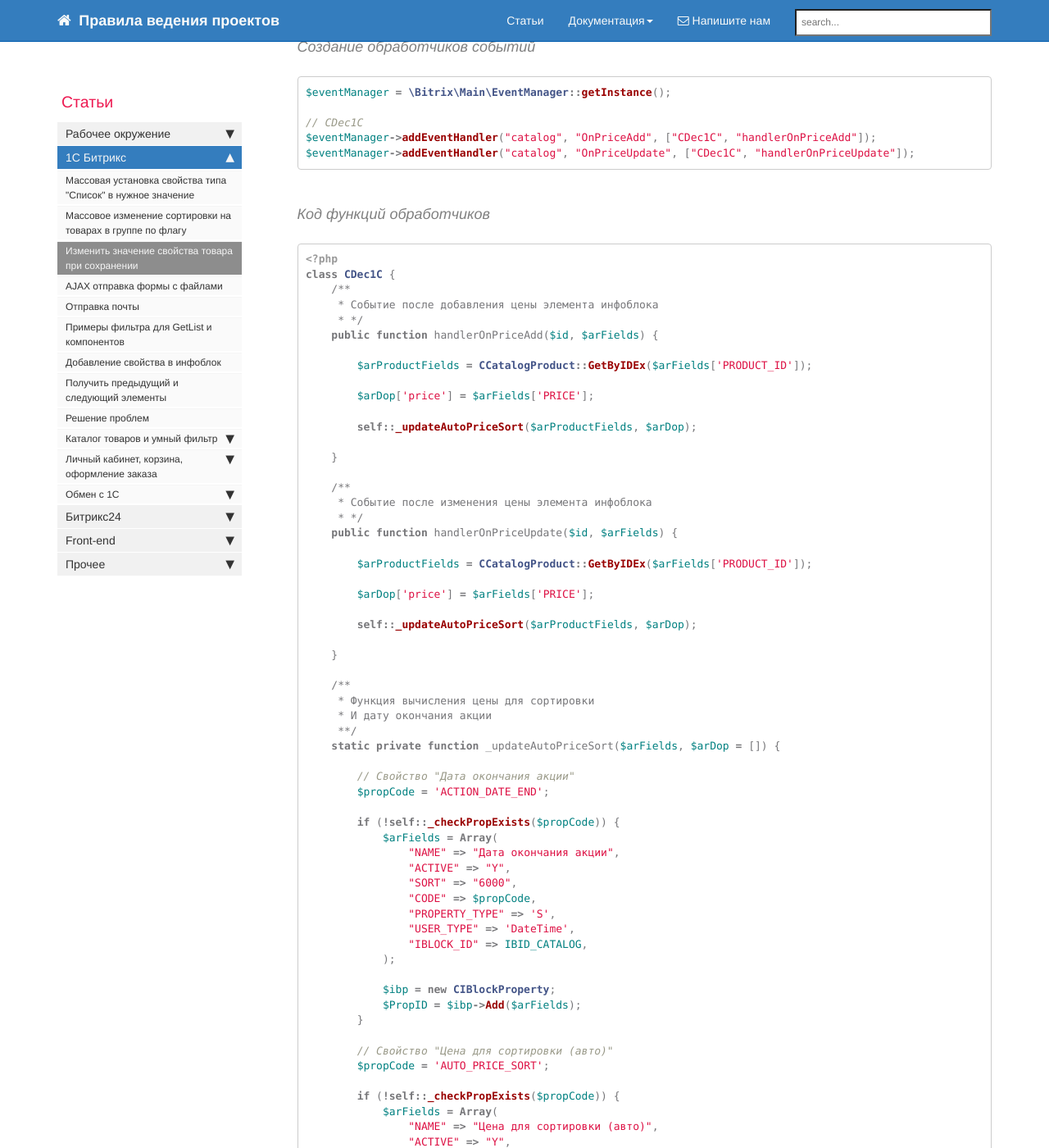
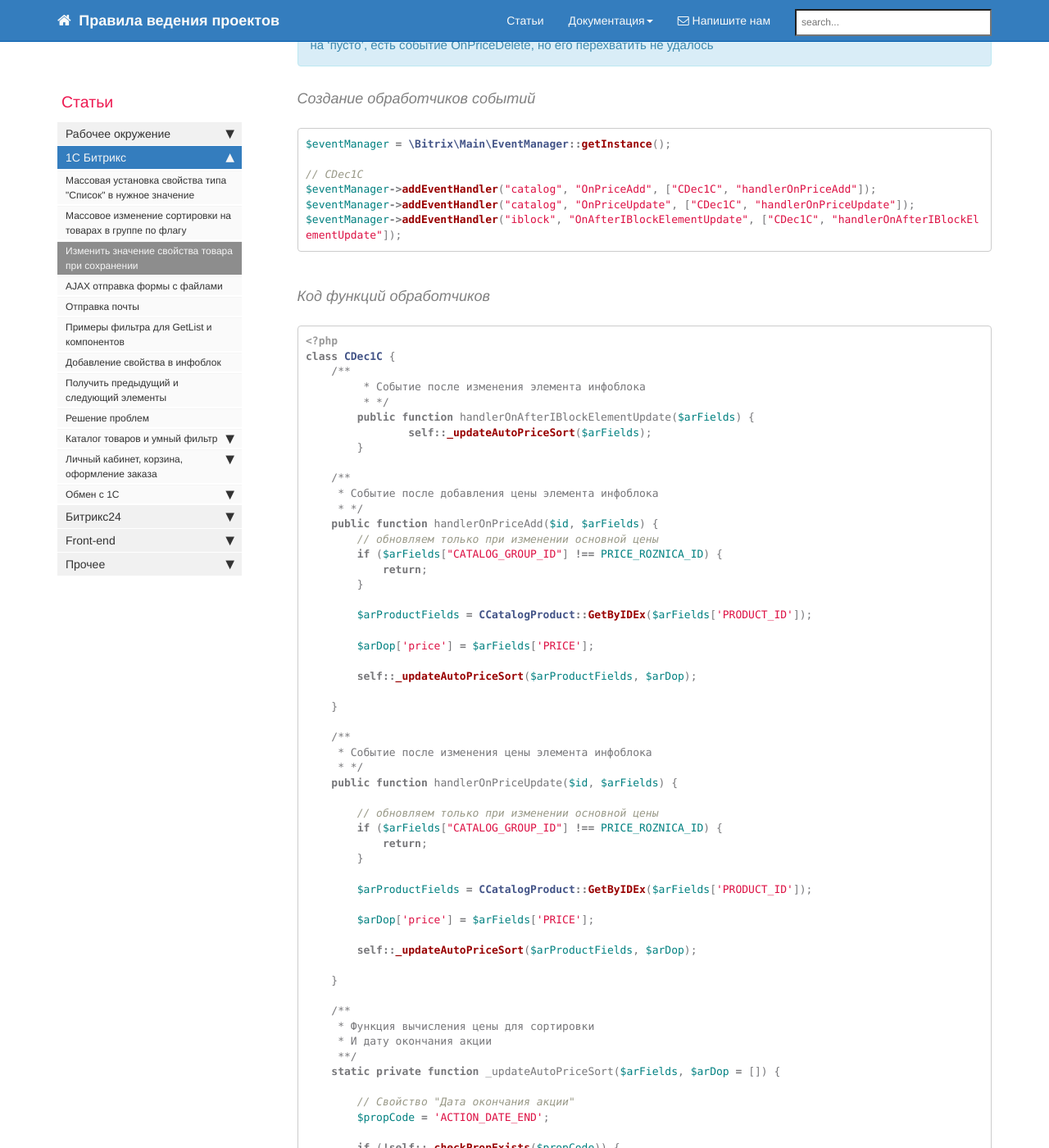
Before and after one commit to gdecider/gdecider.github.io, a Jekyll site: the page built from pages/articles/articles_bx-edit-property-on-save.md, in a window 1280 px wide and 1400 px high, scrolled down 1151 px. Shown: the whole window at 82% size. Built offline with Jekyll 4.4.1, drawn with Linux system fonts in a browser that asks for light colours; nearby versions of some CDN libraries; comment, search, counter and statistics services are not loaded; some of the changed text lies outside the part shown.

Commit message:
Update articles_bx-edit-property-on-save.md

````diff
--- a/pages/articles/articles_bx-edit-property-on-save.md
+++ b/pages/articles/articles_bx-edit-property-on-save.md
@@ -25,6 +25,8 @@
 
   * Перед созданием элемента [OnBeforeIBlockElementAdd](https://dev.1c-bitrix.ru/api_help/iblock/events/onbeforeiblockelementadd.php)
   * Перед изменением элемента [OnBeforeIBlockElementUpdate](https://dev.1c-bitrix.ru/api_help/iblock/events/onbeforeiblockelementupdate.php)
+  * Перед созданием элемента [OnAfterIBlockElementAdd](https://dev.1c-bitrix.ru/api_help/iblock/events/onafteriblockelementadd.php)
+  * Перед изменением элемента [OnAfterIBlockElementUpdate](https://dev.1c-bitrix.ru/api_help/iblock/events/onafteriblockelementupdate.php)
 
 Но в условиях нашей задачи речь идет о товарах и о значении типа цены товара.
 В момент создания и обновления элемента инфоблока данных о его цене еще нет и получить мы их в эти моменты не можем.
@@ -45,6 +47,7 @@
 // CDec1C
 $eventManager->addEventHandler("catalog", "OnPriceAdd", ["CDec1C", "handlerOnPriceAdd"]);
 $eventManager->addEventHandler("catalog", "OnPriceUpdate", ["CDec1C", "handlerOnPriceUpdate"]);
+$eventManager->addEventHandler("iblock", "OnAfterIBlockElementUpdate", ["CDec1C", "handlerOnAfterIBlockElementUpdate"]);
 ```
 
 #### Код функций обработчиков
@@ -53,9 +56,20 @@
 <?php
 class CDec1C {
     /**
+	 * Событие после изменения элемента инфоблока
+	 * */
+	public function handlerOnAfterIBlockElementUpdate($arFields) {
+		self::_updateAutoPriceSort($arFields);
+	}
+
+    /**
      * Событие после добавления цены элемента инфоблока
      * */
     public function handlerOnPriceAdd($id, $arFields) {
+        // обновляем только при изменении основной цены
+        if ($arFields["CATALOG_GROUP_ID"] !== PRICE_ROZNICA_ID) {
+            return;
+        }
 
         $arProductFields = CCatalogProduct::GetByIDEx($arFields['PRODUCT_ID']);
 
@@ -69,6 +83,11 @@
      * Событие после изменения цены элемента инфоблока
      * */
     public function handlerOnPriceUpdate($id, $arFields) {
+
+        // обновляем только при изменении основной цены
+        if ($arFields["CATALOG_GROUP_ID"] !== PRICE_ROZNICA_ID) {
+            return;
+        }
 
         $arProductFields = CCatalogProduct::GetByIDEx($arFields['PRODUCT_ID']);
 
````
